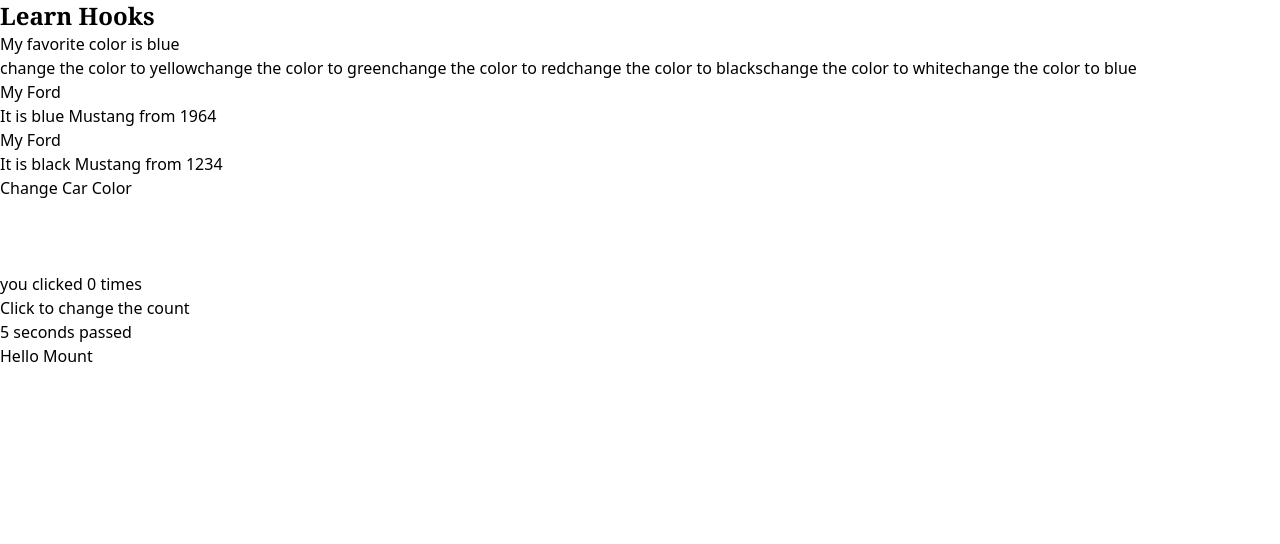
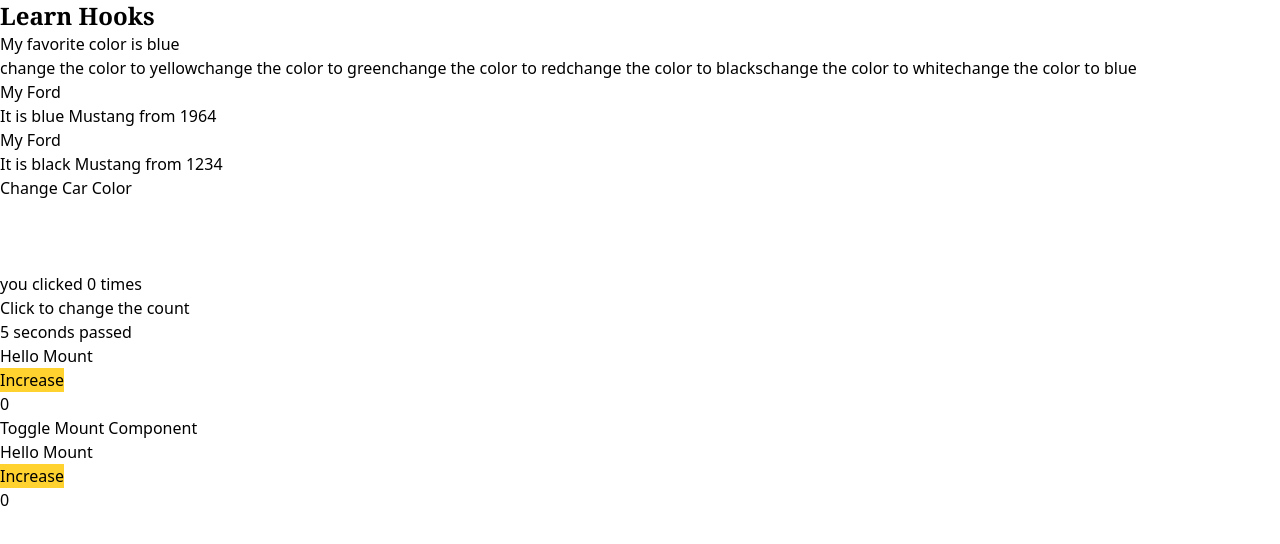
Before and after one commit to keshavnagar/learn-hooks, a React (Vite) app: page / in a window 1280 px wide. Shown: the top 544 px of the page. Built offline with nearby package versions, Linux system fonts and the light colour scheme.

Commit message:
learn mount , update and unmount

```diff
--- a/src/App.jsx
+++ b/src/App.jsx
@@ -5,7 +5,9 @@ import UseEffect from "./components/UseEffect";
 import UseEffect2 from "./components/UseEffect2";
 import Timer from "./components/Timer";
 import Mount from "./components/Mount";
+import { useState } from "react";
 const App = () => {
+  const [show, setShow] = useState(true);
   return (
     <>
       <h1 className="text-2xl font-bold font-serif">Learn Hooks</h1>
@@ -14,8 +16,10 @@ const App = () => {
       <MultiUseStateAlt />
       <UseEffect />
       <UseEffect2 />
-      <Timer/>
-      <Mount/>
+      <Timer />
+      <Mount />
+      <button onClick={() => setShow(!show)}>Toggle Mount Component</button>
+      {show && <Mount />}
     </>
   );
 };
--- a/src/components/Mount.jsx
+++ b/src/components/Mount.jsx
@@ -1,12 +1,27 @@
-const Mount = () =>{
-    {console.log("Component now is mounted")}
+import { useState } from "react";
 
-    return(
-        <>
+const Mount = () => {
+  {
+    console.log("Component now is mounted");
+  }
+  const [count, setCount] = useState(0);
+  {
+    console.log(`component re render ${count}`);
+  }
 
-            <h1>Hello Mount</h1>
-        </>
-    )
-}
+  return (
+    <>
+      <h1>Hello Mount</h1>
+      <button
+        className="bg-amber-300 border-amber-700"
+        onClick={() => setCount(count + 1)}
+      >
+        Increase
+      </button>{" "}
+      {/*here is upadate phase whenever we click the button the component rerender*/}
+      <h1>{count}</h1>
+    </>
+  );
+};
 
 export default Mount;
```
